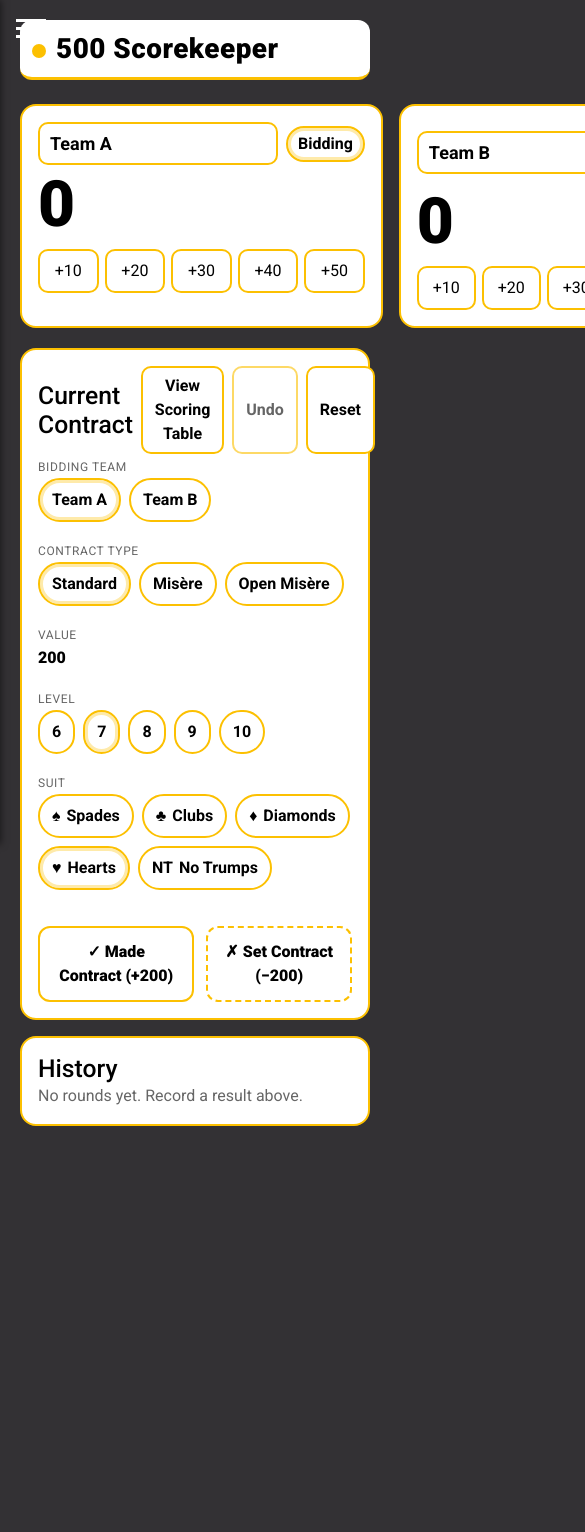
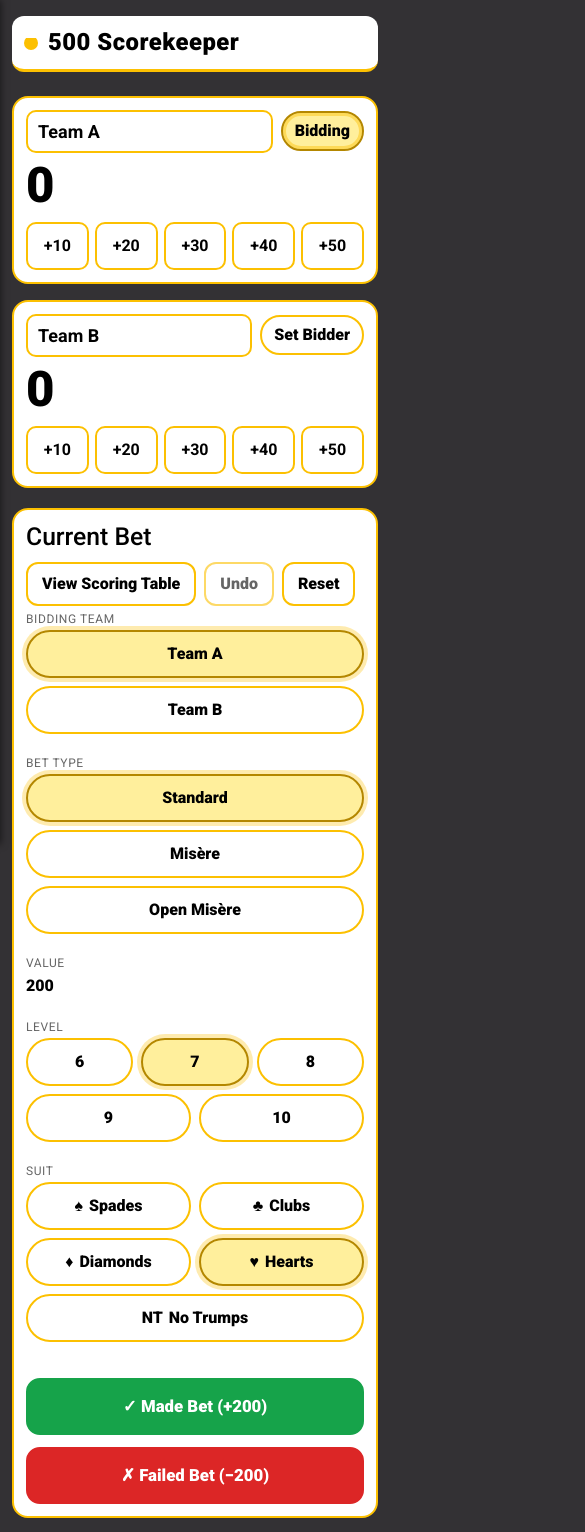
Before and after one commit to b-ward/Portfolio-Website-2024, a React (Vite) app: page /Projects/FiveHundred in a window 390 px wide. Shown: the top 1532 px of the page, 585 px wide, since content can reach past the window. Before the commit the page ends 1210 px from the top, so only its background shows below. Built offline with nearby package versions, Linux system fonts and the light colour scheme.

Commit message:
500 and Pacer - Mobile Version

```diff
--- a/src/components/Projects/500/500.jsx
+++ b/src/components/Projects/500/500.jsx
@@ -4,10 +4,14 @@ import React, { useEffect, useMemo, useState } from "react";
 // THEME
 // ==========================
 const COLORS = {
-  primary: "#fcc001", // accent
-  surface: "#ffffff", // cards / panels / table background (white)
-  ink: "#000000", // black text
-  backdrop: "#333134", // page background
+  primary: "#fcc001",     // brand yellow
+  primaryDark: "#b48700",  // for borders/shadows
+  surface: "#ffffff",
+  ink: "#000000",
+  backdrop: "#333134",
+  success: "#16a34a",      // Made Bet
+  danger: "#dc2626",       // Failed Bet
+  selectedFill: "#ffef9c", // filled look for selected pills/badges
 };
 
 // ==========================
@@ -55,6 +59,19 @@ function usePersistentState(defaultValue) {
   return [state, setState];
 }
 
+function useSmallScreen(breakpoint = 520) {
+  const [isSmall, setIsSmall] = useState(false);
+  useEffect(() => {
+    if (typeof window === "undefined") return;
+    const mq = window.matchMedia(`(max-width:${breakpoint}px)`);
+    const update = () => setIsSmall(mq.matches);
+    update();
+    mq.addEventListener?.("change", update);
+    return () => mq.removeEventListener?.("change", update);
+  }, [breakpoint]);
+  return isSmall;
+}
+
 function describeBid(model) {
   if (model.special === "MISERE") return "Misère";
   if (model.special === "OPEN_MISERE") return "Open Misère";
@@ -83,6 +100,8 @@ export default function FiveHundredScorer() {
     showTable: false,
   });
 
+  const isSmall = useSmallScreen(520);
+
   const currentBidValue = useMemo(() => {
     if (model.special === "MISERE") return SCORE_TABLE.MISERE;
     if (model.special === "OPEN_MISERE") return SCORE_TABLE.OPEN_MISERE;
@@ -102,7 +121,7 @@ export default function FiveHundredScorer() {
 
   function applyRound(made) {
     const delta = made ? currentBidValue : -currentBidValue;
-    const reason = `${made ? "Made" : "Set"} ${describeBid(model)}`;
+    const reason = `${made ? "Made Bet" : "Failed Bet"}: ${describeBid(model)}`;
     record(model.biddingTeam, delta, reason);
   }
 
@@ -127,15 +146,42 @@ export default function FiveHundredScorer() {
     }));
   }
 
-  const renameTeam = (i, name) => setModel((m) => ({ ...m, teams: m.teams.map((t, idx) => (idx === i ? { ...t, name } : t)) }));
+  const renameTeam = (i, name) =>
+    setModel((m) => ({ ...m, teams: m.teams.map((t, idx) => (idx === i ? { ...t, name } : t)) }));
   const manualAdjust = (i, amt) => record(i, amt, `Manual +${amt}`);
 
+  // --- responsive style tweaks
+  const scoresRowStyle = {
+    ...styles.scoresRow,
+    ...(isSmall ? { gridTemplateColumns: "1fr" } : {}),
+  };
+  const grid3Style = {
+    ...styles.grid3,
+    ...(isSmall ? { gridTemplateColumns: "1fr" } : {}),
+  };
+  const ctaRowStyle = {
+    display: "flex",
+    gap: 12,
+    marginTop: 20,
+    ...(isSmall ? { flexDirection: "column" } : {}),
+  };
+  const appStyle = {
+    ...styles.app,
+    ...(isSmall ? { padding: "16px 12px calc(20px + env(safe-area-inset-bottom))" } : {}),
+  };
+  const panelHeadStyle = {
+    ...styles.panelHead,
+    ...(isSmall ? { flexDirection: "column", alignItems: "stretch", gap: 10 } : {}),
+  };
+  const titleStyle = { ...styles.title, fontSize: "clamp(1.25rem, 1rem + 2vw, 2.25rem)" };
+  const scoreNumberStyle = { ...styles.scoreNumber, fontSize: "clamp(2.75rem, 2.1rem + 4vw, 4rem)" };
+
   return (
-    <div style={styles.app}>
-      <Header />
+    <div style={appStyle}>
+      <Header titleStyle={titleStyle} />
 
       {/* Scores */}
-      <div style={styles.scoresRow}>
+      <div style={scoresRowStyle}>
         {model.teams.map((t, i) => (
           <TeamCard
             key={i}
@@ -144,26 +190,30 @@ export default function FiveHundredScorer() {
             onNameChange={(name) => renameTeam(i, name)}
             onAdjust={(amt) => manualAdjust(i, amt)}
             onSelectBidder={() => setModel((m) => ({ ...m, biddingTeam: i }))}
+            scoreNumberStyle={scoreNumberStyle}
+            isSmall={isSmall}
           />
         ))}
       </div>
 
-      {/* Bid selector */}
-      <section style={styles.panel}>
-        <div style={styles.panelHead}>
-          <h2 style={styles.panelTitle}>Current Contract</h2>
-          <div style={{ display: "flex", gap: 8 }}>
+      {/* Bet selector */}
+      <section style={{ ...styles.panel, ...(isSmall ? { padding: 12 } : {}) }}>
+        <div style={panelHeadStyle}>
+          <h2 style={styles.panelTitle}>Current Bet</h2>
+          <div style={{ display: "flex", gap: 8, flexWrap: "wrap" }}>
             <button style={styles.linkBtn} onClick={() => setModel((m) => ({ ...m, showTable: true }))}>
               View Scoring Table
             </button>
             <button style={styles.linkBtn} onClick={undo} disabled={!model.history.length}>
               Undo
             </button>
-            <button style={styles.linkBtn} onClick={resetScores}>Reset</button>
+            <button style={styles.linkBtn} onClick={resetScores}>
+              Reset
+            </button>
           </div>
         </div>
 
-        <div style={styles.grid3}>
+        <div style={grid3Style}>
           <div>
             <label style={styles.label}>Bidding Team</label>
             <div style={{ display: "flex", gap: 8, flexWrap: "wrap" }}>
@@ -173,6 +223,7 @@ export default function FiveHundredScorer() {
                   style={{
                     ...styles.pill,
                     ...(model.biddingTeam === i ? styles.pillActive : {}),
+                    ...(isSmall ? { width: "100%" } : {}),
                   }}
                   onClick={() => setModel((m) => ({ ...m, biddingTeam: i }))}
                 >
@@ -183,7 +234,7 @@ export default function FiveHundredScorer() {
           </div>
 
           <div>
-            <label style={styles.label}>Contract Type</label>
+            <label style={styles.label}>Bet Type</label>
             <div style={{ display: "flex", gap: 8, flexWrap: "wrap" }}>
               {[
                 { key: "none", label: "Standard" },
@@ -195,6 +246,7 @@ export default function FiveHundredScorer() {
                   style={{
                     ...styles.pill,
                     ...(model.special === opt.key ? styles.pillActive : {}),
+                    ...(isSmall ? { width: "100%" } : {}),
                   }}
                   onClick={() => setModel((m) => ({ ...m, special: opt.key }))}
                 >
@@ -211,14 +263,18 @@ export default function FiveHundredScorer() {
         </div>
 
         {model.special === "none" && (
-          <div style={{ ...styles.grid3, marginTop: 16 }}>
+          <div style={{ ...grid3Style, marginTop: 16 }}>
             <div>
               <label style={styles.label}>Level</label>
               <div style={{ display: "flex", gap: 8, flexWrap: "wrap" }}>
                 {[6, 7, 8, 9, 10].map((lvl) => (
                   <button
                     key={lvl}
-                    style={{ ...styles.pill, ...(model.level === lvl ? styles.pillActive : {}) }}
+                    style={{
+                      ...styles.pill,
+                      ...(model.level === lvl ? styles.pillActive : {}),
+                      ...(isSmall ? { flex: "1 1 80px" } : {}),
+                    }}
                     onClick={() => setModel((m) => ({ ...m, level: lvl }))}
                   >
                     {lvl}
@@ -233,7 +289,11 @@ export default function FiveHundredScorer() {
                 {SUITS.map((s) => (
                   <button
                     key={s.key}
-                    style={{ ...styles.pill, ...(model.suit === s.key ? styles.pillActive : {}) }}
+                    style={{
+                      ...styles.pill,
+                      ...(model.suit === s.key ? styles.pillActive : {}),
+                      ...(isSmall ? { flex: "1 1 120px" } : {}),
+                    }}
                     onClick={() => setModel((m) => ({ ...m, suit: s.key }))}
                   >
                     <span style={{ marginRight: 6 }}>{s.icon}</span>
@@ -247,18 +307,27 @@ export default function FiveHundredScorer() {
           </div>
         )}
 
-        <div style={{ display: "flex", gap: 12, marginTop: 20 }}>
-          <button style={{ ...styles.cta, ...styles.ctaPrimary }} onClick={() => applyRound(true)}>
-            ✓ Made Contract (+{currentBidValue})
+        {/* Primary CTAs */}
+        <div style={ctaRowStyle}>
+          <button
+            style={styles.ctaSuccess}
+            onClick={() => applyRound(true)}
+            aria-label={`Made Bet worth ${currentBidValue}`}
+          >
+            ✓ Made Bet (+{currentBidValue})
           </button>
-          <button style={{ ...styles.cta, ...styles.ctaOutline }} onClick={() => applyRound(false)}>
-            ✗ Set Contract (−{currentBidValue})
+          <button
+            style={styles.ctaDanger}
+            onClick={() => applyRound(false)}
+            aria-label={`Failed Bet worth ${currentBidValue}`}
+          >
+            ✗ Failed Bet (−{currentBidValue})
           </button>
         </div>
       </section>
 
       {/* History */}
-      <section style={{ ...styles.panel, marginBottom: 64 }}>
+      <section style={{ ...styles.panel, marginBottom: 64, ...(isSmall ? { padding: 12 } : {}) }}>
         <div style={styles.panelHead}>
           <h2 style={styles.panelTitle}>History</h2>
         </div>
@@ -267,10 +336,16 @@ export default function FiveHundredScorer() {
         ) : (
           <ul style={{ listStyle: "none", padding: 0, margin: 0 }}>
             {model.history.map((h, idx) => (
-              <li key={idx} style={styles.historyItem}>
+              <li
+                key={idx}
+                style={{
+                  ...styles.historyItem,
+                  ...(isSmall ? { gridTemplateColumns: "1fr", gap: 4 } : {}),
+                }}
+              >
                 <span style={{ fontWeight: 600 }}>{model.teams[h.teamIndex]?.name}</span>
                 <span style={{ flex: 1, color: "#666" }}>{h.reason}</span>
-                <span style={{ fontWeight: 800, color: h.delta >= 0 ? COLORS.ink : "#c2410c" }}>
+                <span style={{ fontWeight: 800, color: h.delta >= 0 ? COLORS.success : COLORS.danger }}>
                   {h.delta >= 0 ? `+${h.delta}` : h.delta}
                 </span>
               </li>
@@ -290,28 +365,44 @@ export default function FiveHundredScorer() {
   );
 }
 
-function Header() {
+function Header({ titleStyle }) {
   return (
     <header style={styles.header}>
       <div style={{ display: "flex", alignItems: "baseline", gap: 10 }}>
         <div style={styles.logoDot} />
-        <h1 style={styles.title}>500 Scorekeeper</h1>
+        <h1 style={titleStyle}>500 Scorekeeper</h1>
       </div>
     </header>
   );
 }
 
-function TeamCard({ team, onNameChange, onAdjust, onSelectBidder, active }) {
+function TeamCard({ team, onNameChange, onAdjust, onSelectBidder, active, scoreNumberStyle, isSmall }) {
   return (
-    <div style={styles.teamCard}>
+    <div style={{ ...styles.teamCard, ...(isSmall ? { padding: 12 } : {}) }}>
       <div style={styles.teamHeader}>
-        <input value={team.name} onChange={(e) => onNameChange(e.target.value)} style={styles.teamNameInput} />
-        <button onClick={onSelectBidder} style={{ ...styles.badge, ...(active ? styles.badgeActive : {}) }}>
+        <input
+          value={team.name}
+          onChange={(e) => onNameChange(e.target.value)}
+          style={{ ...styles.teamNameInput, ...(isSmall ? { width: "100%" } : {}) }}
+        />
+        <button
+          onClick={onSelectBidder}
+          style={{
+            ...styles.badge,
+            ...(active ? styles.badgeActive : {}),
+          }}
+          aria-pressed={active}
+        >
           {active ? "Bidding" : "Set Bidder"}
         </button>
       </div>
-      <div style={styles.scoreNumber}>{team.score}</div>
-      <div style={styles.adjustRow}>
+      <div style={scoreNumberStyle}>{team.score}</div>
+      <div
+        style={{
+          ...styles.adjustRow,
+          ...(isSmall ? { gridTemplateColumns: "repeat(5, minmax(44px, 1fr))" } : {}),
+        }}
+      >
         {[10, 20, 30, 40, 50].map((amt) => (
           <button key={amt} style={styles.adjustBtn} onClick={() => onAdjust(amt)}>
             +{amt}
@@ -348,17 +439,25 @@ function ScoringTable() {
             </tr>
           ))}
           <tr>
-            <td style={styles.td}><em>Misère</em></td>
-            <td style={styles.td} colSpan={5}>{SCORE_TABLE.MISERE}</td>
+            <td style={styles.td}>
+              <em>Misère</em>
+            </td>
+            <td style={styles.td} colSpan={5}>
+              {SCORE_TABLE.MISERE}
+            </td>
           </tr>
           <tr>
-            <td style={styles.td}><em>Open Misère</em></td>
-            <td style={styles.td} colSpan={5}>{SCORE_TABLE.OPEN_MISERE}</td>
+            <td style={styles.td}>
+              <em>Open Misère</em>
+            </td>
+            <td style={styles.td} colSpan={5}>
+              {SCORE_TABLE.OPEN_MISERE}
+            </td>
           </tr>
         </tbody>
       </table>
       <p style={{ color: "#666", marginTop: 12 }}>
-        Tip: Select a contract on the main screen, then click <strong>Made</strong> or <strong>Set</strong> to add or subtract that value for the bidding team.
+        Tip: Pick a bet above, then tap <strong>Made Bet</strong> or <strong>Failed Bet</strong>.
       </p>
     </div>
   );
@@ -376,7 +475,9 @@ function Modal({ title, onClose, children }) {
       <div style={styles.modal} onClick={(e) => e.stopPropagation()}>
         <div style={{ display: "flex", justifyContent: "space-between", alignItems: "center", marginBottom: 8 }}>
           <h3 style={{ margin: 0, color: COLORS.ink }}>{title}</h3>
-          <button style={styles.closeBtn} onClick={onClose} aria-label="Close">✕</button>
+          <button style={styles.closeBtn} onClick={onClose} aria-label="Close">
+            ✕
+          </button>
         </div>
         <div>{children}</div>
       </div>
@@ -385,13 +486,13 @@ function Modal({ title, onClose, children }) {
 }
 
 function StyleTag() {
-  // Global resets to keep content black on white; dark outer background handled by app.container
   return (
     <style>{`
       :root { color-scheme: light only; }
       * { box-sizing: border-box; }
       body { margin: 0; background: ${COLORS.backdrop}; color: ${COLORS.ink}; font-family: Inter, ui-sans-serif, system-ui, -apple-system, Segoe UI, Roboto, Helvetica, Arial; }
       button:disabled { opacity: .6; cursor: not-allowed; }
+      button:focus-visible { outline: 3px solid ${COLORS.primaryDark}; outline-offset: 2px; }
     `}</style>
   );
 }
@@ -441,7 +542,7 @@ const styles = {
     background: COLORS.surface,
     color: COLORS.ink,
   },
-  teamHeader: { display: "flex", alignItems: "center", justifyContent: "space-between", gap: 8 },
+  teamHeader: { display: "flex", alignItems: "center", justifyContent: "space-between", gap: 8, flexWrap: "wrap" },
   teamNameInput: {
     fontSize: 18,
     fontWeight: 700,
@@ -451,28 +552,35 @@ const styles = {
     color: COLORS.ink,
     background: COLORS.surface,
     outline: "none",
+    minWidth: 0,
+    flex: "1 1 180px",
   },
   scoreNumber: { fontSize: 64, fontWeight: 900, lineHeight: 1, marginTop: 8 },
   adjustRow: { display: "grid", gridTemplateColumns: "repeat(5, 1fr)", gap: 6, marginTop: 12 },
   adjustBtn: {
-    padding: "8px 6px",
+    padding: "10px 6px",
     background: COLORS.surface,
     border: `2px solid ${COLORS.primary}`,
     borderRadius: 10,
     cursor: "pointer",
+    fontWeight: 700,
   },
   badge: {
     border: `2px solid ${COLORS.primary}`,
-    padding: "4px 10px",
+    padding: "6px 12px",
     borderRadius: 999,
     background: COLORS.surface,
     color: COLORS.ink,
     cursor: "pointer",
-    fontWeight: 700,
+    fontWeight: 800,
   },
+  // CLEAR, FILLED SELECTED STATE
   badgeActive: {
-    boxShadow: `0 0 0 3px ${COLORS.primary}55 inset`,
+    background: COLORS.selectedFill,
+    borderColor: COLORS.primaryDark,
+    boxShadow: `0 0 0 3px ${COLORS.primary}70 inset`,
   },
+
   panel: {
     border: `2px solid ${COLORS.primary}`,
     borderRadius: 16,
@@ -491,31 +599,48 @@ const styles = {
   },
   label: { fontSize: 12, color: "#666", textTransform: "uppercase", letterSpacing: 0.6 },
   pill: {
-    padding: "8px 12px",
+    padding: "10px 12px",
     borderRadius: 999,
     border: `2px solid ${COLORS.primary}`,
     background: COLORS.surface,
     color: COLORS.ink,
     cursor: "pointer",
-    fontWeight: 700,
+    fontWeight: 800,
+    transition: "background .15s ease, box-shadow .15s ease, border-color .15s ease",
   },
+  // CLEAR, FILLED SELECTED STATE
   pillActive: {
-    boxShadow: `0 0 0 3px ${COLORS.primary}55 inset`,
+    background: COLORS.selectedFill,
+    borderColor: COLORS.primaryDark,
+    boxShadow: `0 0 0 4px ${COLORS.primary}50`,
   },
-  cta: {
-    padding: "12px 16px",
-    borderRadius: 12,
-    fontWeight: 800,
+
+  // PROMINENT PRIMARY ACTIONS
+  ctaSuccess: {
+    width: "100%",
+    padding: "14px 18px",
+    borderRadius: 14,
+    fontWeight: 900,
+    fontSize: "1.05rem",
     cursor: "pointer",
-    background: COLORS.surface,
-    color: COLORS.ink,
+    background: COLORS.success,
+    color: "#fff",
+    border: `2px solid ${COLORS.success}`,
+    textAlign: "center",
   },
-  ctaPrimary: {
-    border: `2px solid ${COLORS.primary}`,
+  ctaDanger: {
+    width: "100%",
+    padding: "14px 18px",
+    borderRadius: 14,
+    fontWeight: 900,
+    fontSize: "1.05rem",
+    cursor: "pointer",
+    background: COLORS.danger,
+    color: "#fff",
+    border: `2px solid ${COLORS.danger}`,
+    textAlign: "center",
   },
-  ctaOutline: {
-    border: `2px dashed ${COLORS.primary}`,
-  },
+
   table: {
     width: "100%",
     borderCollapse: "separate",
@@ -541,15 +666,16 @@ const styles = {
     alignItems: "center",
     padding: "10px 6px",
     borderBottom: `1px solid ${COLORS.primary}55`,
+    gap: 8,
   },
   linkBtn: {
     background: COLORS.surface,
     border: `2px solid ${COLORS.primary}`,
     color: COLORS.ink,
-    padding: "6px 12px",
-    borderRadius: 10,
+    padding: "8px 14px",
+    borderRadius: 12,
     cursor: "pointer",
-    fontWeight: 700,
+    fontWeight: 800,
   },
   modalBackdrop: {
     position: "fixed",
```
